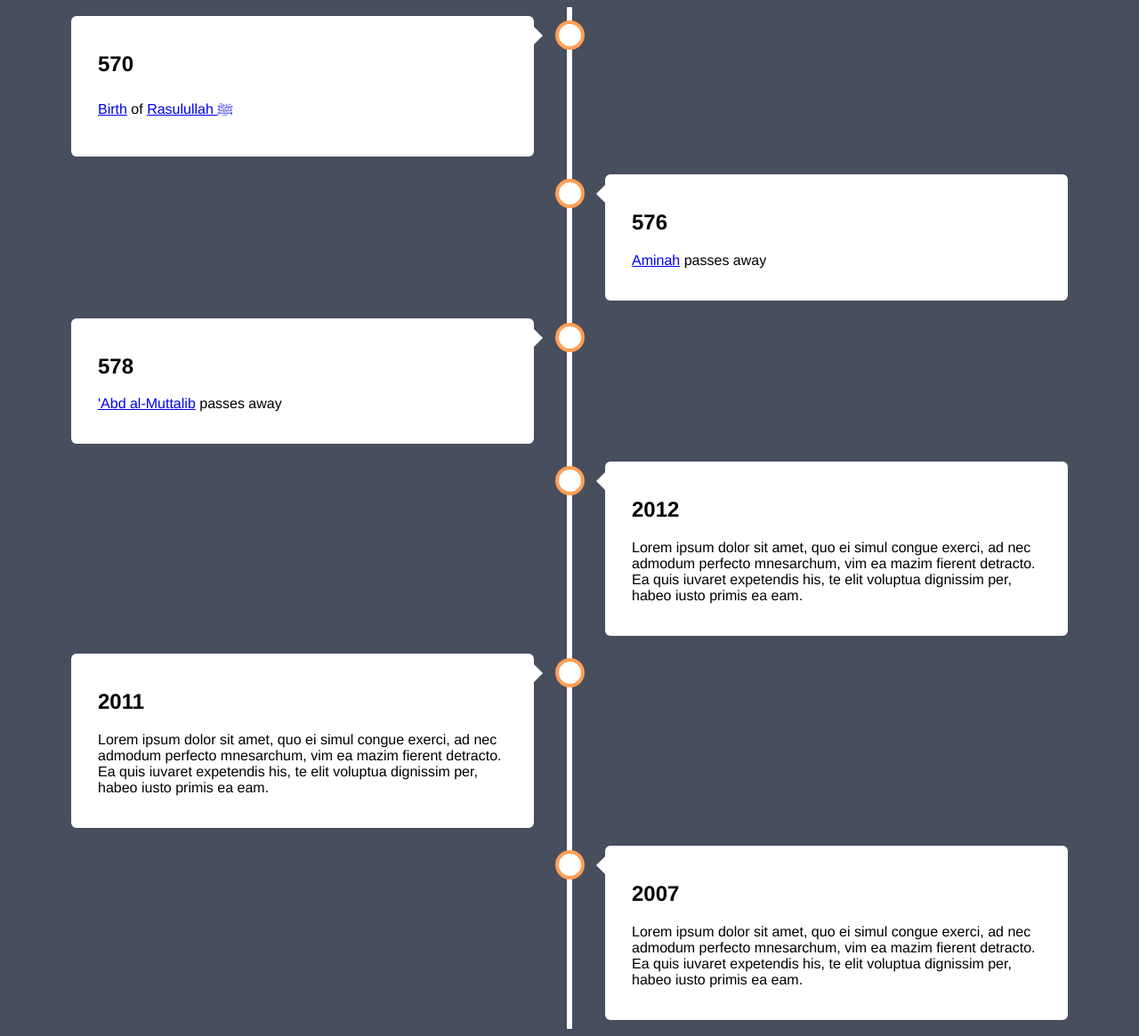
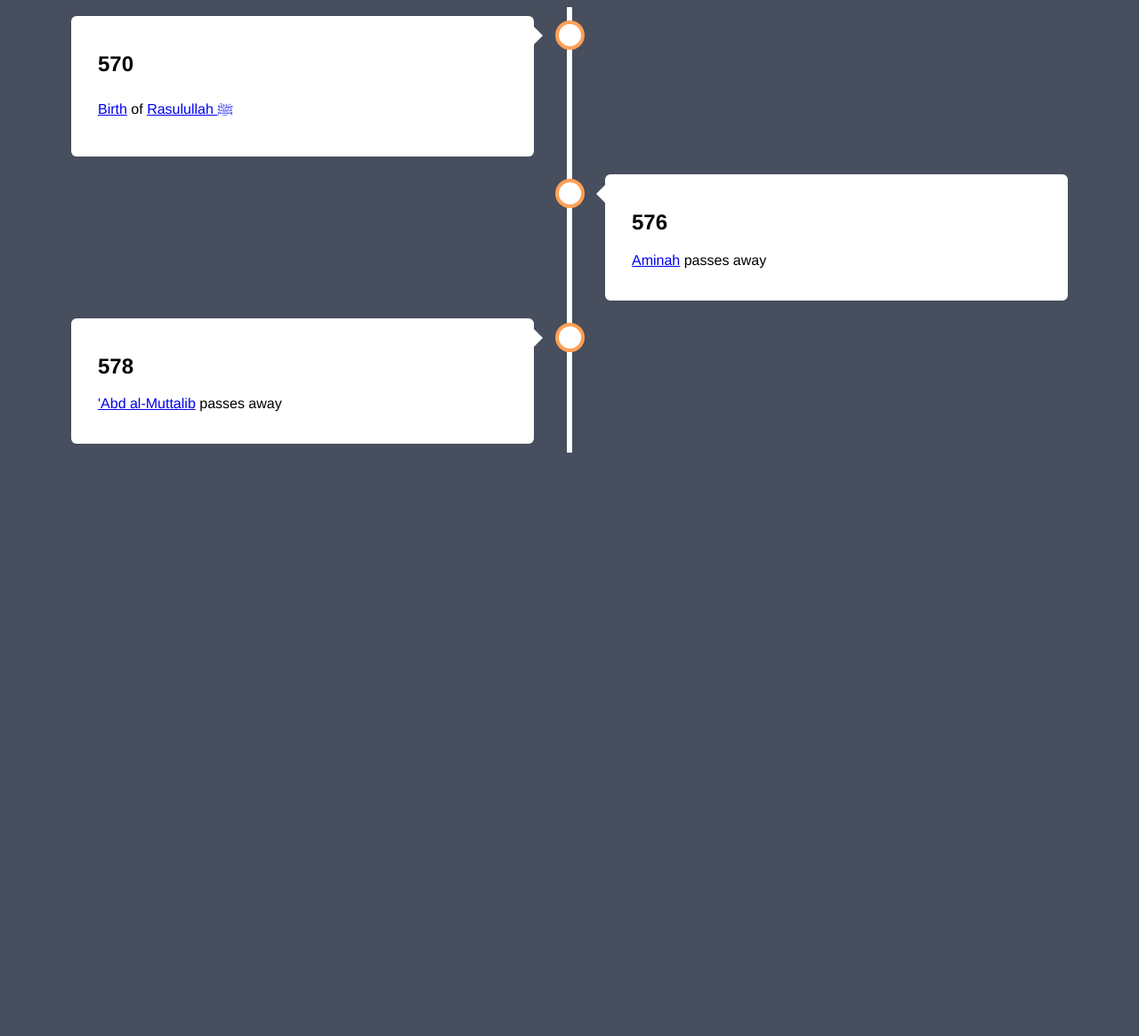
Before and after one commit to munawwir/timeline, a Jekyll site: the page old_timeline.html, which Jekyll copies as it is, in a window 1280 px wide. Shown: the whole page at 89% size. Built offline with Jekyll 4.4.1, drawn with Linux system fonts in a browser that asks for light colours; after the commit the page ends 900 px from its top, so only the background shows below that.

Commit message:
fix sidebar

```diff
--- a/bio/index.html
+++ b/bio/index.html
@@ -30,13 +30,13 @@
 
         <!-- Insert all page links here -->
 
-        <!-- <p class="view">Biographies</p>
+        <p class="view">Biographies</p>
 
-        <p class="view"><a href="bio"><i>&mdash;All Biographies</i></a></p>
+        <p class="view"><a href="../bio"><i>&mdash;All Biographies</i></a></p>
 
         <p class="view">Events</p>
 
-        <p class="view"><a href="events"><i>&mdash;All Biographies</i></a></p> -->
+        <p class="view"><a href="../events"><i>&mdash;All Biographies</i></a></p>
 
       </header>
       <section>
--- a/events/index.html
+++ b/events/index.html
@@ -30,13 +30,13 @@
 
         <!-- Insert all page links here -->
 
-        <!-- <p class="view">Biographies</p>
+        <p class="view">Biographies</p>
 
-        <p class="view"><a href="bio"><i>&mdash;All Biographies</i></a></p>
+        <p class="view"><a href="../bio"><i>&mdash;All Biographies</i></a></p>
 
         <p class="view">Events</p>
 
-        <p class="view"><a href="events"><i>&mdash;All Biographies</i></a></p> -->
+        <p class="view"><a href="../events"><i>&mdash;All Biographies</i></a></p>
 
       </header>
       <section>
--- a/old_timeline.html
+++ b/old_timeline.html
@@ -159,24 +159,6 @@
       <p><a href="events/0578">'Abd al-Muttalib</a> passes away</p>
     </div>
   </div>
-  <div class="container right">
-    <div class="content">
-      <h2>2012</h2>
-      <p>Lorem ipsum dolor sit amet, quo ei simul congue exerci, ad nec admodum perfecto mnesarchum, vim ea mazim fierent detracto. Ea quis iuvaret expetendis his, te elit voluptua dignissim per, habeo iusto primis ea eam.</p>
-    </div>
-  </div>
-  <div class="container left">
-    <div class="content">
-      <h2>2011</h2>
-      <p>Lorem ipsum dolor sit amet, quo ei simul congue exerci, ad nec admodum perfecto mnesarchum, vim ea mazim fierent detracto. Ea quis iuvaret expetendis his, te elit voluptua dignissim per, habeo iusto primis ea eam.</p>
-    </div>
-  </div>
-  <div class="container right">
-    <div class="content">
-      <h2>2007</h2>
-      <p>Lorem ipsum dolor sit amet, quo ei simul congue exerci, ad nec admodum perfecto mnesarchum, vim ea mazim fierent detracto. Ea quis iuvaret expetendis his, te elit voluptua dignissim per, habeo iusto primis ea eam.</p>
-    </div>
-  </div>
 </div>
 
 </body>
```
Also changed, not shown: bio/Utbah_ibn_abi_muit.md (+0 -5 lines), 1 other file.
